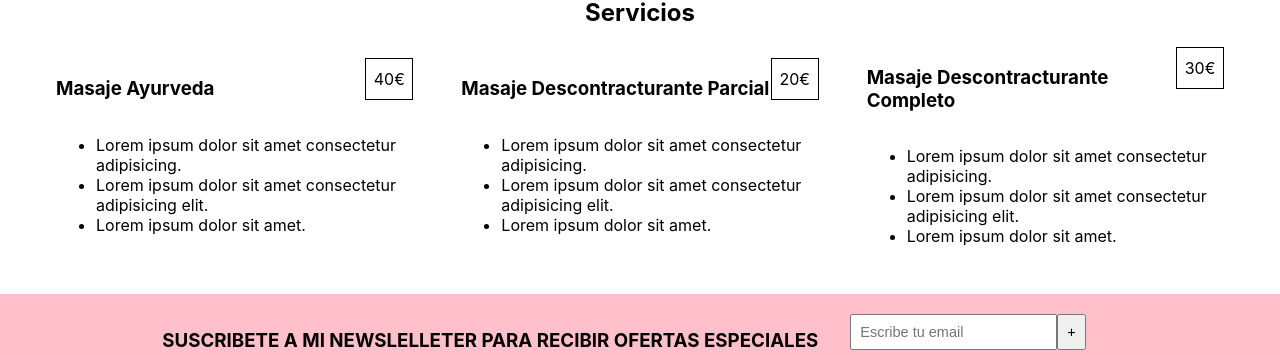
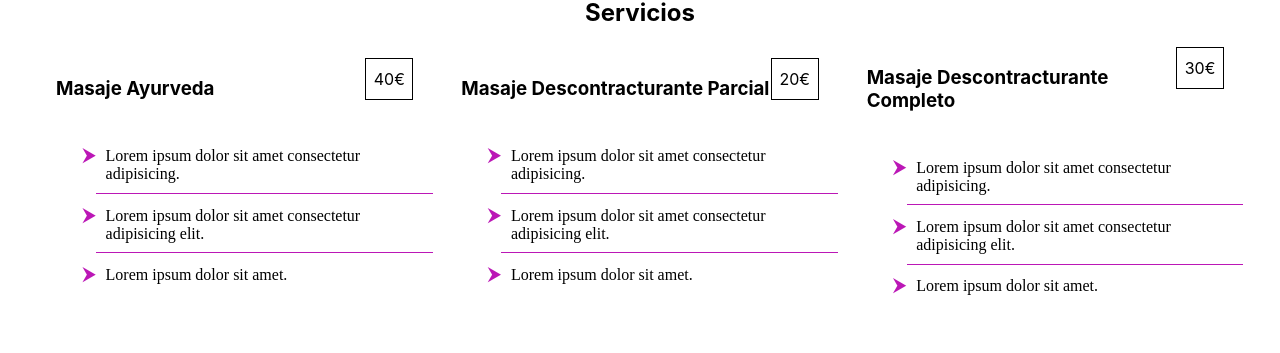
Before and after one commit to mery25/massage-site, a React (Create React App) app: page / in a window 1280 px wide. Shown: the part 2460-2815 px from the top of the page. Built offline with nearby package versions, Linux system fonts and the light colour scheme.

Commit message:
Refactor Product component to use common components

```diff
--- a/src/components/products/product/Product.js
+++ b/src/components/products/product/Product.js
@@ -1,18 +1,13 @@
 import React from "react"
 import "./Product.sass"
+import {List} from "../../common"
 
 const Product = ({title, priceAmount, features}) => {
     return (
         <div className="product">
             <h3 className="product__title">{title}</h3>
             <label className="product__price-amount">{priceAmount}€</label>
-            <ul className="product__features">
-                {
-                    features.map( (feature, idx) =>
-                        <li className="product__feature" key={idx}>{feature}</li>
-                    )
-                }
-            </ul>
+            <List className="product__features" items={features}/>
         </div>
     )
 }
```
